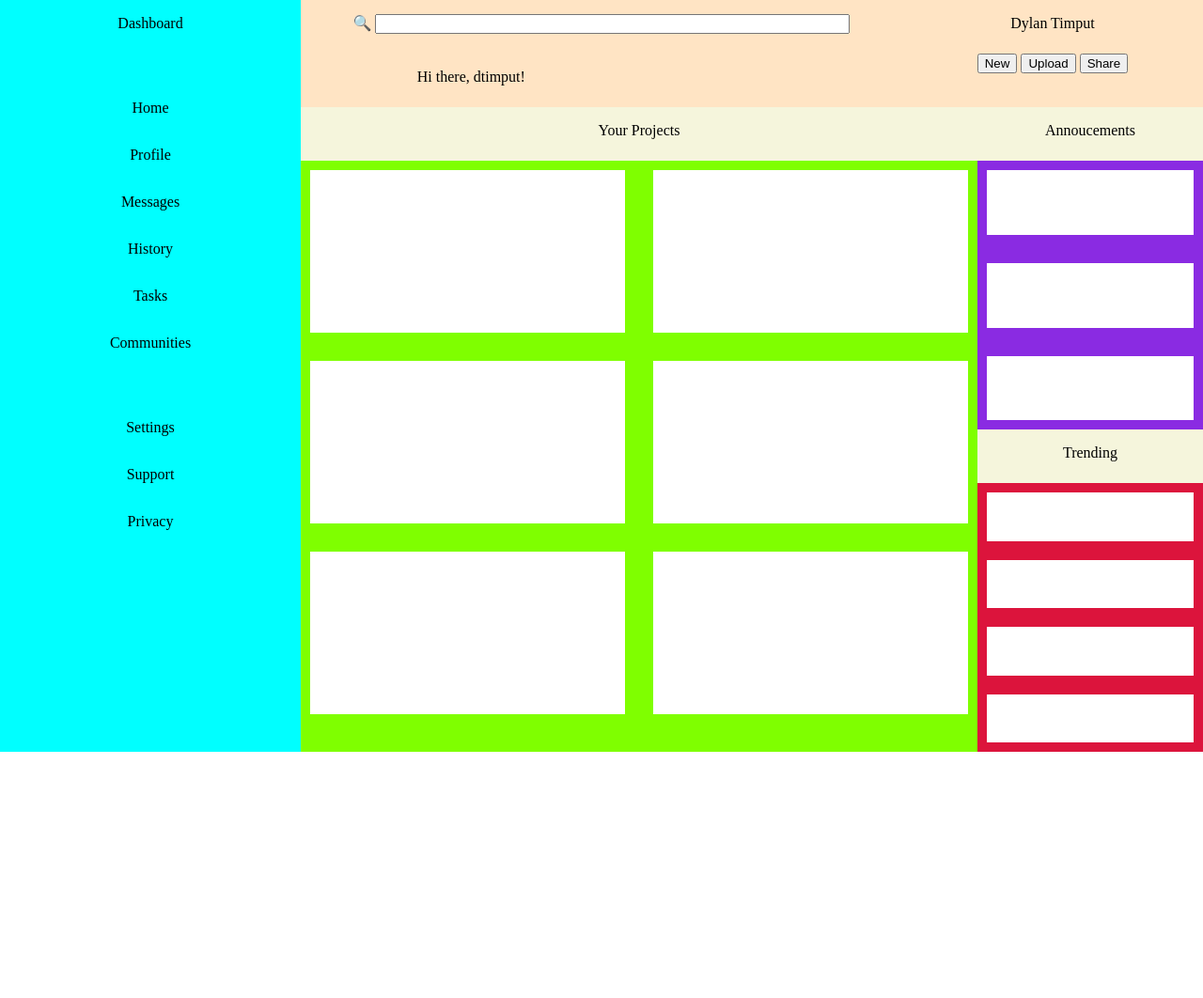
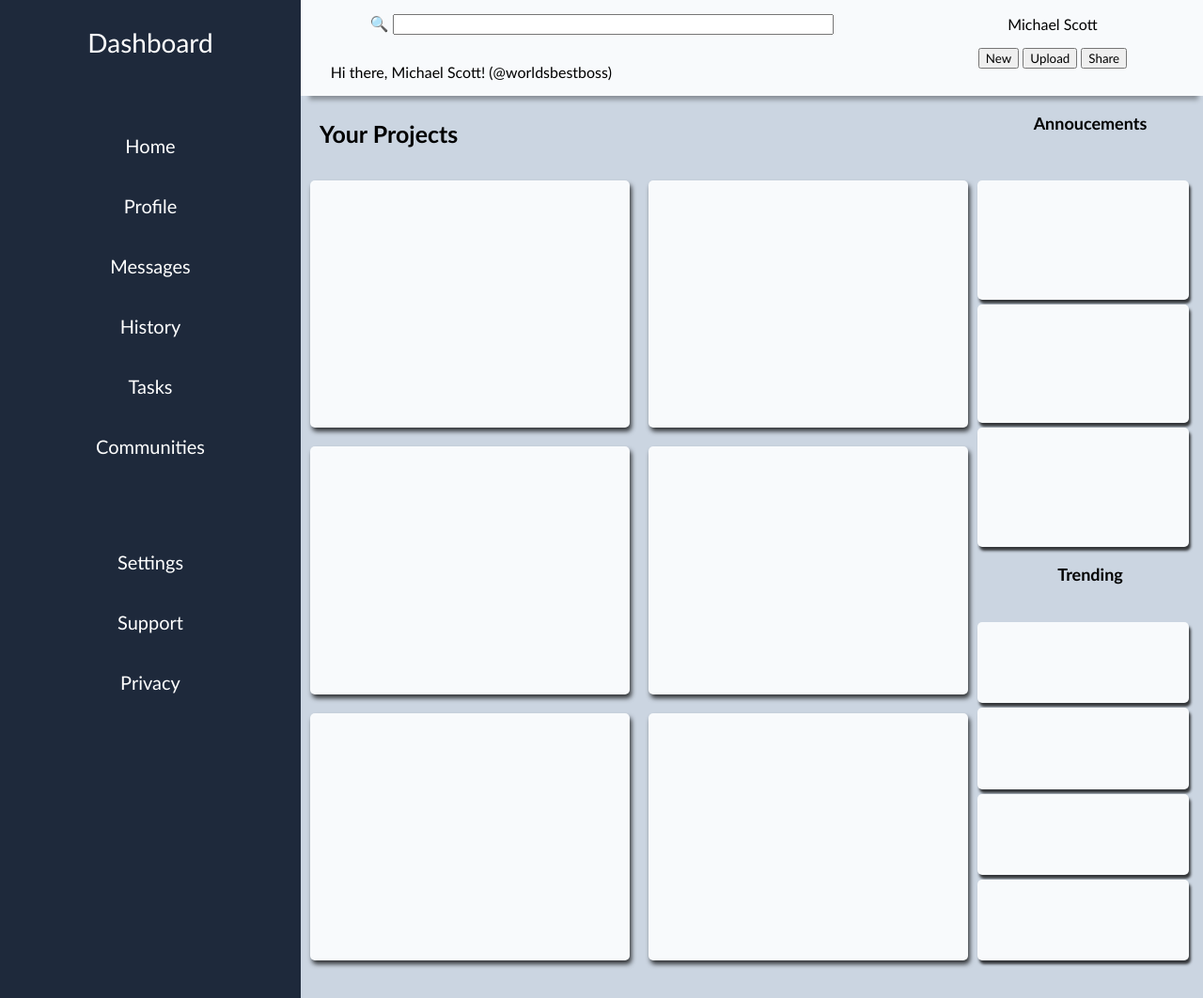
Before and after one commit to dtimput/Admin-Dashboard, a plain HTML site: page index.html in a window 1280 px wide. Shown: the whole page at 94% size. Before the commit the page ends 800 px from the top, so only its background shows below. Drawn offline with Linux system fonts and the light colour scheme.

Commit message:
Added coloring and box shadows

```diff
--- a/index.html
+++ b/index.html
@@ -15,10 +15,10 @@
           <input type="text" id="searchbar" name="searchbar" size="60" />
         </form>
         <div class="username">
-          <p>Hi there, dtimput!</p>
+          <p>Hi there, Michael Scott! (@worldsbestboss)</p>
         </div>
         <div class="profile-info">
-          <p>Dylan Timput</p>
+          <p>Michael Scott</p>
         </div>
         <div class="header-buttons">
           <button>New</button>
@@ -27,34 +27,34 @@
         </div>
       </div>
       <div class="sidebar">
-        <div class="sidebar-header">
+        <div class="sidebar-item dashboard">
           <p>Dashboard</p>
         </div>
-        <div class="sidebar-home">
+        <div class="sidebar-item">
           <p>Home</p>
         </div>
-        <div class="sidebar-profile">
+        <div class="sidebar-item">
           <p>Profile</p>
         </div>
-        <div class="sidebar-messages">
+        <div class="sidebar-item">
           <p>Messages</p>
         </div>
-        <div class="sidebar-history">
+        <div class="sidebar-item">
           <p>History</p>
         </div>
-        <div class="sidebar-tasks">
+        <div class="sidebar-item">
           <p>Tasks</p>
         </div>
-        <div class="sidebar-communities">
+        <div class="sidebar-item">
           <p>Communities</p>
         </div>
-        <div class="sidebar-settings">
+        <div class="sidebar-item">
           <p>Settings</p>
         </div>
-        <div class="sidebar-support">
+        <div class="sidebar-item">
           <p>Support</p>
         </div>
-        <div class="sidebar-privacy">
+        <div class="sidebar-item">
           <p>Privacy</p>
         </div>
       </div>
--- a/style.css
+++ b/style.css
@@ -1,24 +1,31 @@
+* {
+  font-family: "Trebuchet MS", "Lucida Sans Unicode", "Lucida Grande",
+    "Lucida Sans", Arial, sans-serif;
+}
+
 body {
-  height: 100vh;
-  width: 100vw;
   margin: 0;
   padding: 0;
+  height: 100vh;
 }
 
 .container {
-  width: 100%;
-  height: 100%;
   display: grid;
   grid-template-columns: 1fr 3fr;
   grid-template-rows: 1fr 6fr;
+  height: 100vh;
 }
 
 .header {
-  background-color: bisque;
+  z-index: 1;
+  background-color: #f8fafc;
   grid-column: 2 / 3;
   display: grid;
   grid-template-columns: 1.7fr 1.3fr 1.5fr;
   grid-template-rows: 1fr 1fr;
+  max-width: 100%;
+  max-height: 100%;
+  box-shadow: 2px 11px 5px -7px rgba(0, 0, 0, 0.34);
 }
 
 form {
@@ -43,73 +50,100 @@ form {
   text-align: center;
 }
 .sidebar {
-  background-color: aqua;
+  background-color: #1e293b;
   grid-row: 1 / 3;
   display: grid;
   grid-template-columns: 1fr;
   grid-template-rows: 2fr repeat(5, 1fr) 2fr repeat(2, 1fr) 6fr;
   text-align: center;
+  max-width: 100%;
+  max-height: 100%;
+}
+.sidebar-item.dashboard {
+  font-size: 28px;
+  color: white;
+}
+.sidebar-item {
+  font-size: 20px;
+  color: white;
 }
 
 .content {
-  background-color: beige;
+  background-color: #cbd5e1;
   grid-column: 2 / 3;
   grid-row: 2 / 3;
   display: grid;
   grid-template-columns: 3fr 1fr;
   grid-template-rows: 1fr 5fr 1fr 5fr;
+  max-width: 100%;
+  max-height: 100%;
 }
 .projects {
   grid-column: 1 / 2;
-  text-align: center;
+  text-align: left;
+  padding-left: 20px;
+  font-size: 25px;
+  font-weight: bold;
 }
 .annoucements {
   grid-row: 1 / 2;
   grid-column: 2 / 3;
   text-align: center;
+  font-size: 18px;
+  font-weight: bold;
 }
 .projects-container {
   grid-column: 1 / 2;
   grid-row: 2 / 5;
-  background-color: chartreuse;
+  background-color: #cbd5e1;
   display: grid;
   grid-template-columns: 1fr 1fr;
   grid-template-rows: 1fr 1fr 1fr;
-  gap: 10px;
   padding-bottom: 30px;
 }
 
 .projects-item {
-  background-color: white;
+  background-color: #f8fafc;
   border-color: black;
   margin: 10px;
+  border-radius: 5px;
+  box-shadow: 2px 4px 5px 0px rgba(0, 0, 0, 0.75);
 }
 
 .annoucements-container {
   grid-column: 2 / 3;
   grid-row: 2 / 3;
-  background-color: blueviolet;
+  background-color: #cbd5e1;
   display: grid;
   grid-template-rows: 1fr 1fr 1fr;
-  gap: 10px;
+  padding-top: 10px;
+  padding-right: 15px;
+  gap: 5px;
 }
 .announcement-item {
-  background-color: white;
-  margin: 10px;
+  background-color: #f8fafc;
+  border-radius: 5px;
+  box-shadow: 2px 4px 3px 0px rgba(0, 0, 0, 0.75);
 }
 .trending {
   grid-column: 2 / 3;
   grid-row: 3 / 4;
   text-align: center;
+  font-size: 18px;
+  font-weight: bold;
 }
 .trending-container {
   grid-column: 2 / 3;
   grid-row: 4 / 5;
-  background-color: crimson;
+  background-color: #cbd5e1;
   display: grid;
   grid-template-rows: 1fr 1fr 1fr 1fr;
+  padding-bottom: 40px;
+  padding-right: 15px;
+  gap: 5px;
 }
 .trending-item {
-  background-color: white;
-  margin: 10px;
+  background-color: #f8fafc;
+  border-radius: 5px;
+  box-shadow: 2px 4px 3px 0px rgba(0, 0, 0, 0.75);
 }
```
Also changed, not shown: 1 other file.
